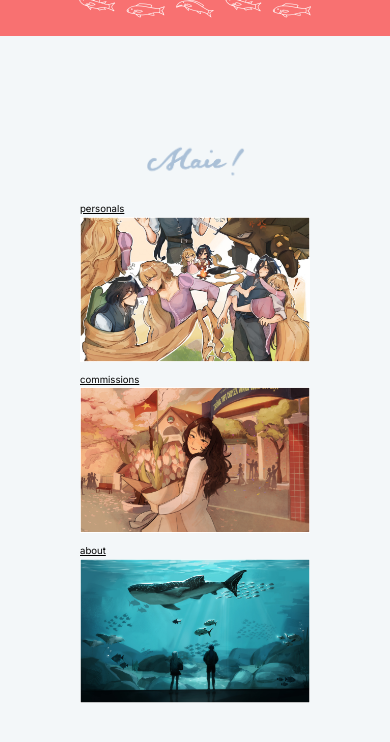
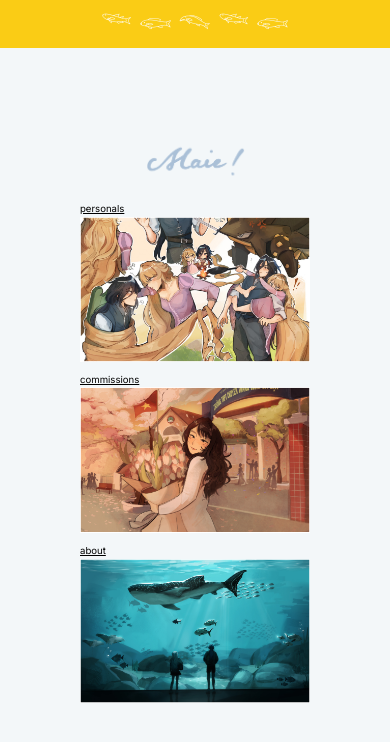
Before and after one commit to 1rwen/masayaso-art-portifolio, a React (Vite) app: page / in a window 390 px wide. Shown: the top 742 px of the page. Built offline with nearby package versions, Linux system fonts and the light colour scheme.

Commit message:
fixing navbar

```diff
--- a/src/components/Navbar.jsx
+++ b/src/components/Navbar.jsx
@@ -1,7 +1,7 @@
 const Navbar = () => {
   return (
-    <nav className="bg-red-400 flex items-center justify-center text-3xl text-white h-166 lg:h-8 z-50 lg:z-100">
-      <span className="-translate-y-2">𓆝 𓆟 𓆞 𓆝 𓆟 </span>
+    <nav className="bg-yellow-400 flex items-center justify-center text-2xl xl:text-3xl text-white h-12 xl:h-8 z-20 xl:z-100">
+      <span className="-translate-y xl:-translate-y-2">𓆝 𓆟 𓆞 𓆝 𓆟 </span>
     </nav>
   );
 };
```
